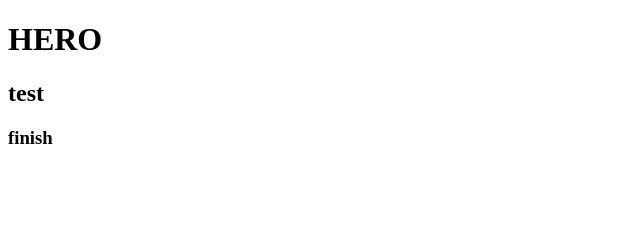
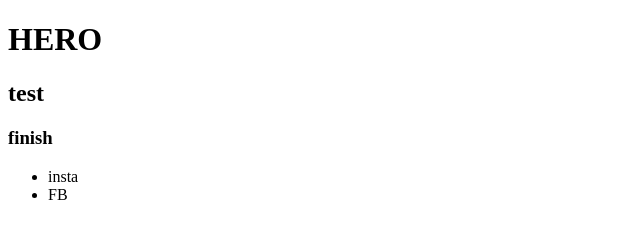
Before and after one commit to Vladimir882192/blended_11, a plain HTML site: page index.html in a window 1280 px wide. Shown: the full height of the page, 0-640 px from the left. Drawn offline with Linux system fonts and the light colour scheme.

Commit message:
Update index.html
+links

```diff
--- a/index.html
+++ b/index.html
@@ -10,5 +10,9 @@
     <h1>HERO</h1>
     <h2>test</h2>
     <h3>finish</h3>
+    <ul>
+      <li><a href=""></a>insta</li>
+      <li><a href=""></a>FB</li>
+    </ul>
   </body>
 </html>
```
